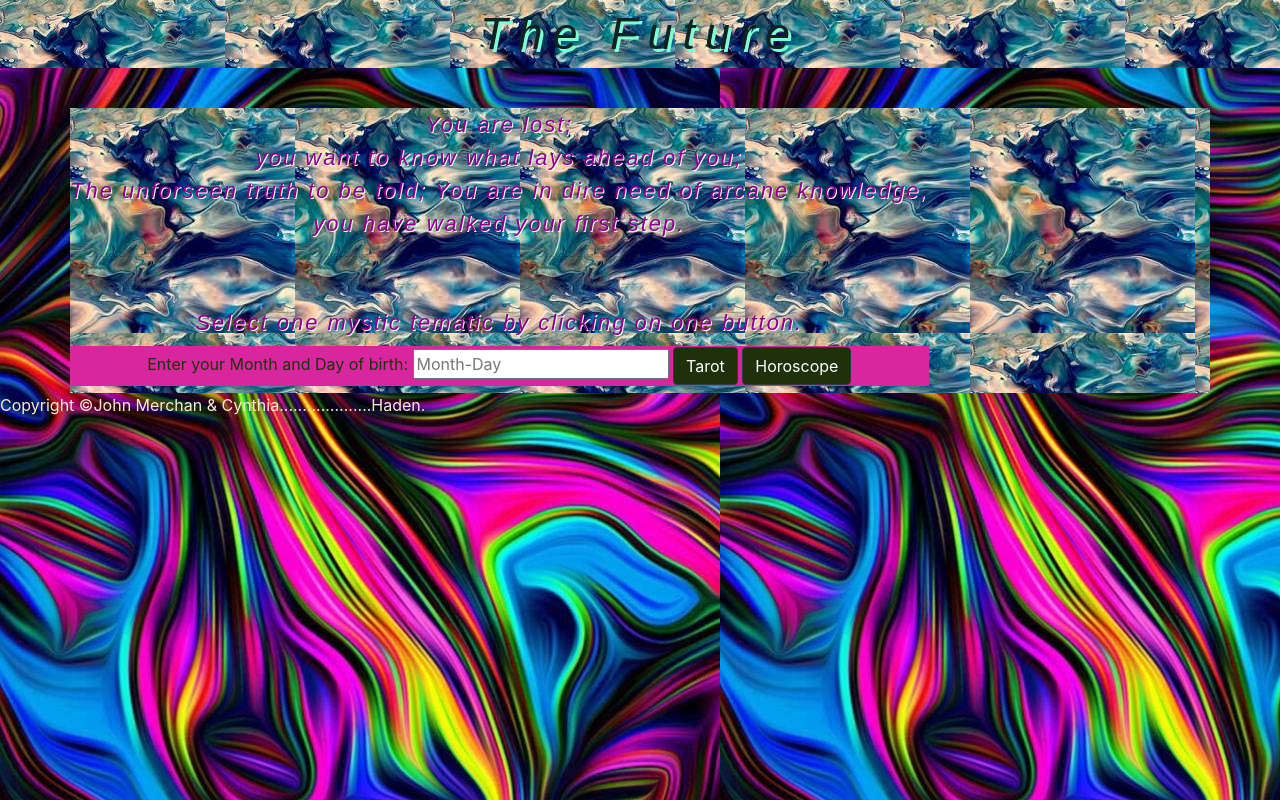
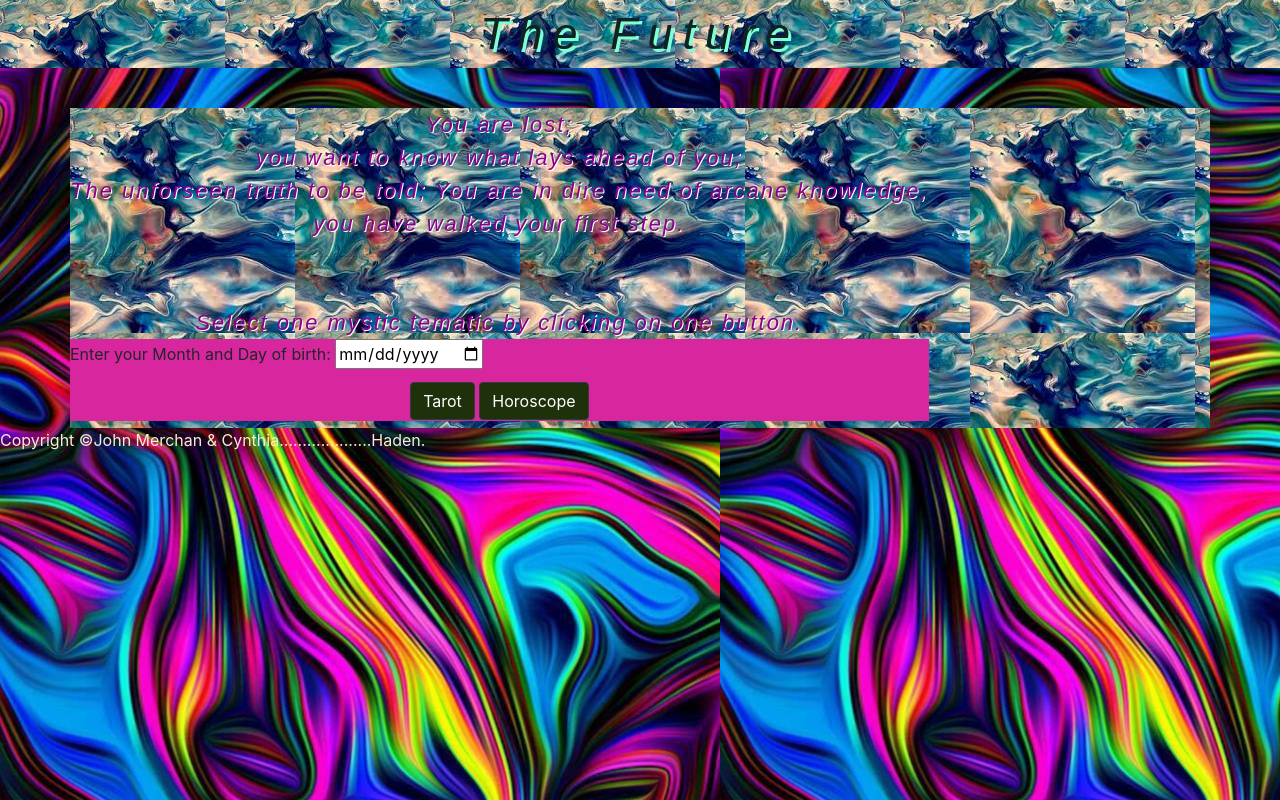
Before and after one commit to haden-liu/The-Future02, a plain HTML site: page index.html in a window 1280 px wide. Drawn offline with nearby package versions, Linux system fonts and the light colour scheme.

Commit message:
modified the input type

```diff
--- a/index.html
+++ b/index.html
@@ -22,7 +22,7 @@
         <script src="https://stackpath.bootstrapcdn.com/bootstrap/4.4.1/js/bootstrap.min.js" integrity="sha384-wfSDF2E50Y2D1uUdj0O3uMBJnjuUD4Ih7YwaYd1iqfktj0Uod8GCExl3Og8ifwB6" crossorigin="anonymous" defer></script>
         <!-- Optional JavaScript -->
         <script src="assets/script.js" defer></script>
-        <script src="assets/western-horoscope.js" defer></script>
+        <script src="assets/horoscope.js" defer></script>
         <script src="assets/tarot.js" defer></script>
     </head>
     <body>
@@ -42,12 +42,12 @@
                     </div>
                     <!-- Section for the buttons -->
                     <form class="formInput">
-                    <div class="buttons">
                         <label for="MMDD">Enter your Month and Day of birth:</label>
-                        <input type="text" id="MMDD" placeholder="Month-Day">
-                        <button class="btn btn-dark tarotBtn">Tarot</button>
-                        <button class="btn btn-dark horoscopeBtn">Horoscope</button>
-                    </div>
+                        <input type="date" id="MMDD" placeholder="Month-Day">
+                        <div class="buttons">
+                            <button class="btn btn-dark tarotBtn">Tarot</button>
+                            <button class="btn btn-dark horoscopeBtn">Horoscope</button>
+                        </div>
                     </form>
                 </div>
             </div>
```
